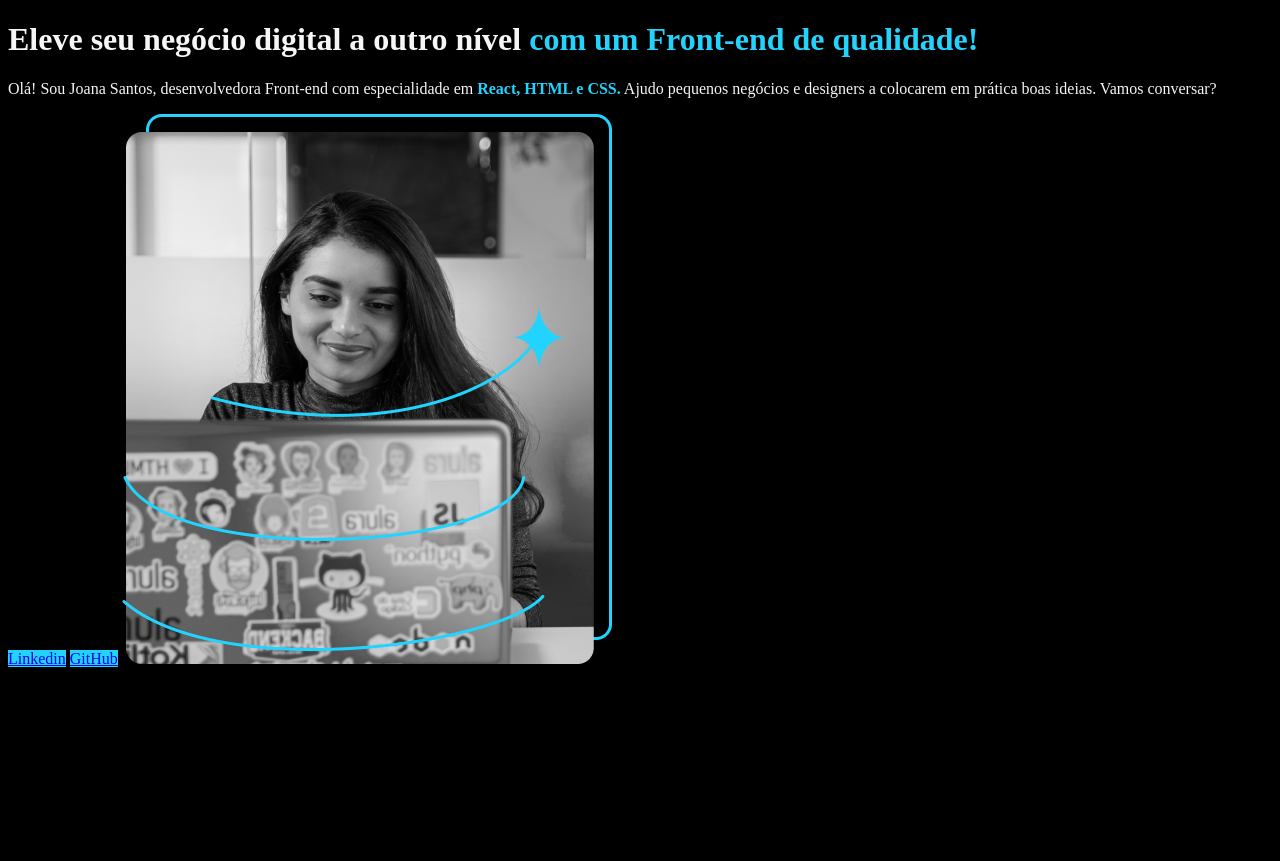
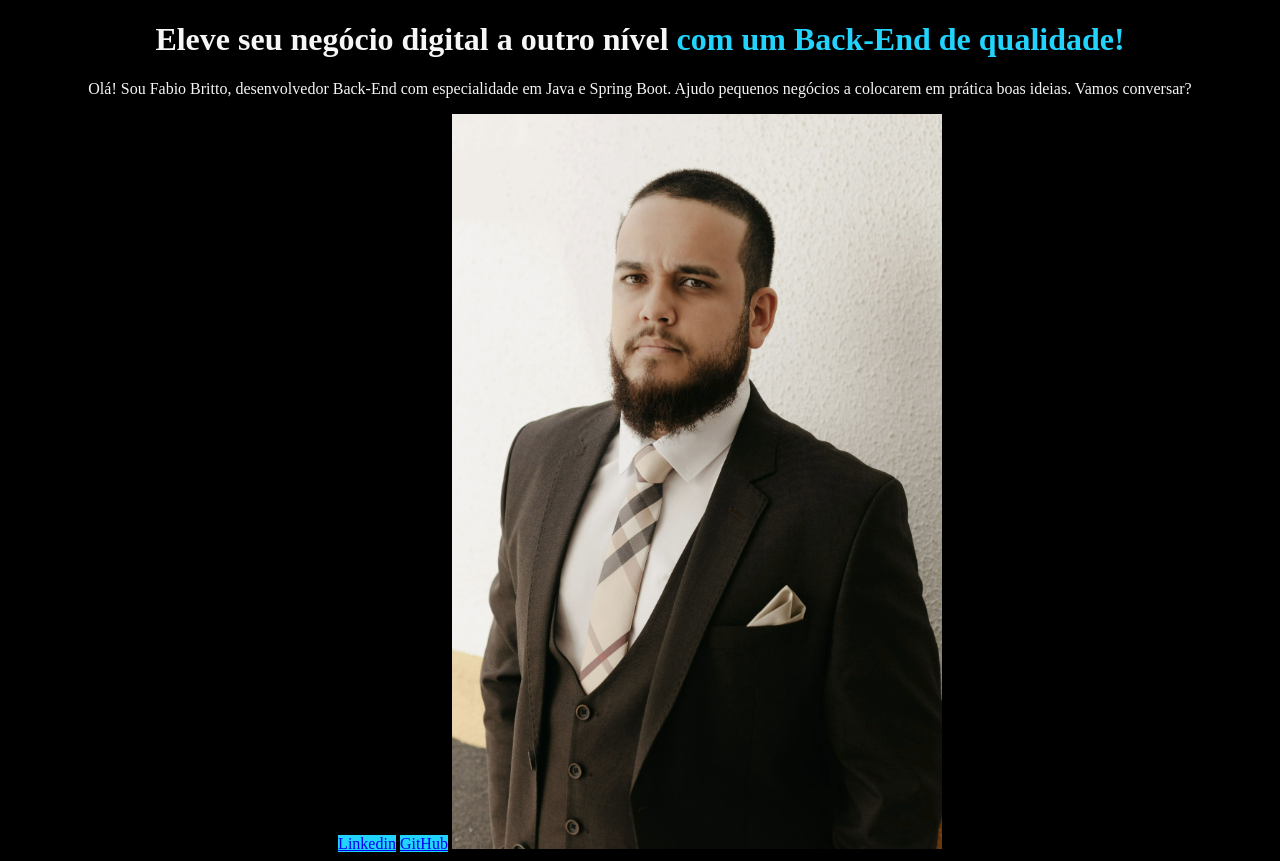
Before and after one commit to FabioBritto/html-css-js-study, a plain HTML site: page index.html in a window 1280 px wide. Before the commit the page ends 800 px from the top, so only its background shows below. Drawn offline with Linux system fonts and the light colour scheme.

Commit message:
Atualização de informações pessoais

```diff
--- a/index.html
+++ b/index.html
@@ -10,15 +10,15 @@
     <header></header>
     <main>
         <h1>Eleve seu negócio digital a outro nível
-        <strong>com um Front-end de qualidade!</strong></h1>
-        <p>Olá! Sou Joana Santos, desenvolvedora
-        Front-end com especialidade em <strong>React, HTML e
-        CSS.</strong> Ajudo pequenos negócios e designers a
+        <strong class = "destaque-titulo">com um Back-End de qualidade!</strong></h1>
+        <p>Olá! Sou Fabio Britto, desenvolvedor
+        Back-End com especialidade em Java e
+        Spring Boot. Ajudo pequenos negócios a
         colocarem em prática boas ideias.
         Vamos conversar?</p>
         <a href = "https://www.linkedin.com/in/fabio-britto-399223252/">Linkedin</a>
         <a href = "https://github.com/FabioBritto">GitHub</a>
-        <img src = "img\Imagem.png" alt="Foto da Pessoa">
+        <img src = "img\foto-minha.jpg" alt="Foto pessoal">
     </main>
     <footer></footer>
 
--- a/style.css
+++ b/style.css
@@ -1,5 +1,6 @@
 body {
     background-color: black;
+    text-align: center;
 }
 
 h1 {
@@ -10,7 +11,7 @@ p {
     color: #F6F6F6;
 }
 
-strong {
+.destaque-titulo {
      color: #22D4FD;
 }
 
```
Also changed, not shown: img/foto-minha.jpg (added).
